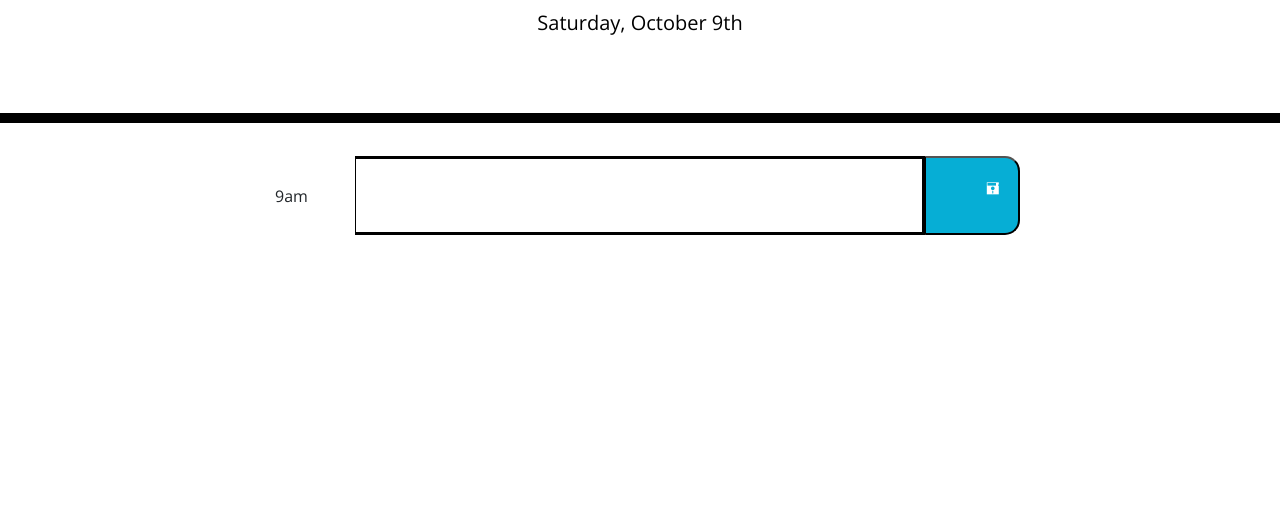
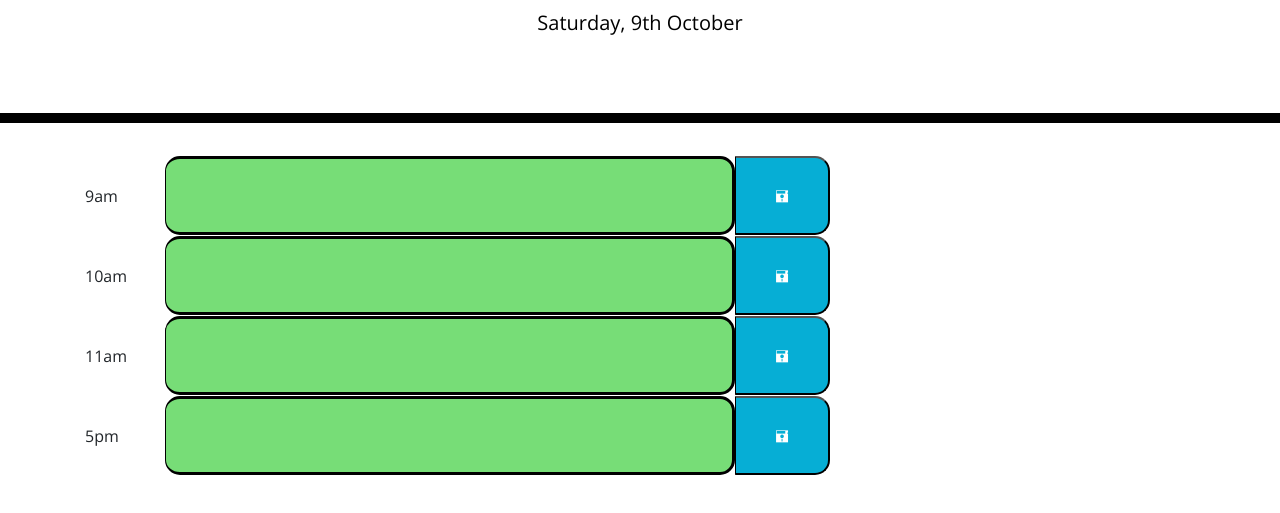
Before and after one commit to RHJeffries/Work-day-planner, a plain HTML site: page index.html in a window 1280 px wide. Shown: the part 181-694 px from the top of the page. Drawn offline with nearby package versions, Linux system fonts and the light colour scheme.

Commit message:
colour coding by time functional

```diff
--- a/assets/script.js
+++ b/assets/script.js
@@ -1,2 +1,47 @@
+//display current day
 var today = moment();
-$("#currentDay").text(today.format("dddd, MMMM Do"));
+$("#currentDay").text(today.format("dddd, Do MMMM"));
+
+var timeNow = moment();
+console.log(timeNow);
+var hour = parseInt(timeNow.format("H"));
+console.log(hour);
+
+
+
+
+//$(".time-block").addClass("present");
+
+function colorTime() {
+$(".time-block").each(function () {
+  var plannedTime = parseInt($(this).attr("id"));
+  if (plannedTime > hour){
+   $(this).addClass("future")
+  }
+  else if (plannedTime === hour) {
+    $(this).addClass("present");
+  }
+  else  {
+    $(this).addClass("past");
+  }
+})
+}
+
+colorTime();
+    /*$(".saveBtn").click(function () {
+
+        // val() method is used to get the values from
+       // textarea and stored in txt variable
+        var txt = $("#textarea").val();
+        localStorage.setItem("txt", );
+    });*/
+
+   // saveBtn.addEventListener("click", function(event){
+     //   event.preventDefault();
+
+   /*  $('.saveBtn').on("click", function() {
+       console.log("clicked");
+       var  =
+       $(this).attr('id');
+       $("#input" + btnNum).val();
+     });*/
--- a/index.html
+++ b/index.html
@@ -30,20 +30,40 @@
     </header>
     <div class="container">
       <!-- Timeblocks go here -->
-      <div class="row justify-content-md-center">
-        <div class="col col-1">
+      <div class="row">
+        <div class="col col-1 planned-time">
           9am
         </div>
-        <textarea input= "text" class="col-6"></textarea>
+        <textarea input= "text" name="text" id="9" class="col-6 time-block"></textarea>
 
-        <button type="button" class="saveBtn col col-1">
-          🖬
+        <button type="button" class="saveBtn col col-1">🖬</button>
+      </div>
+      <div class="row">
+        <div class="col col-1 planned-time">
+          10am
+        </div>
+        <textarea input= "text" name="text" id="10" class="col-6 time-block"></textarea>
 
+        <button type="button" class="saveBtn col col-1">🖬</button>
+      </div>
+      <div class="row">
+        <div class="col col-1 planned-time">
+          11am
+        </div>
+        <textarea input= "text" name="text" id="11" class="col-6 time-block"></textarea>
+        <button type="button" class="saveBtn col col-1">🖬</button>
+      </div>
+      <div class="row">
+        <div class="col col-1 planned-time">
+          5pm
+        </div>
+        <textarea input= "text" name="text" id="17"  class="col-6 time-block"></textarea>
+        <button type="button" class="saveBtn col col-1">🖬</button>
       </div>
 
 
       <script src="https://cdnjs.cloudflare.com/ajax/libs/jquery/3.2.1/jquery.min.js"></script>
-      <script src="https://cdnjs.cloudflare.com/ajax/libs/moment.js/2.24.0/moment.min.js"></script>
+      <script src="https://cdnjs.cloudflare.com/ajax/libs/moment.js/2.29.1/moment.min.js"></script>
     <script src="./assets/script.js"></script>
   </body>
 </html>
```
